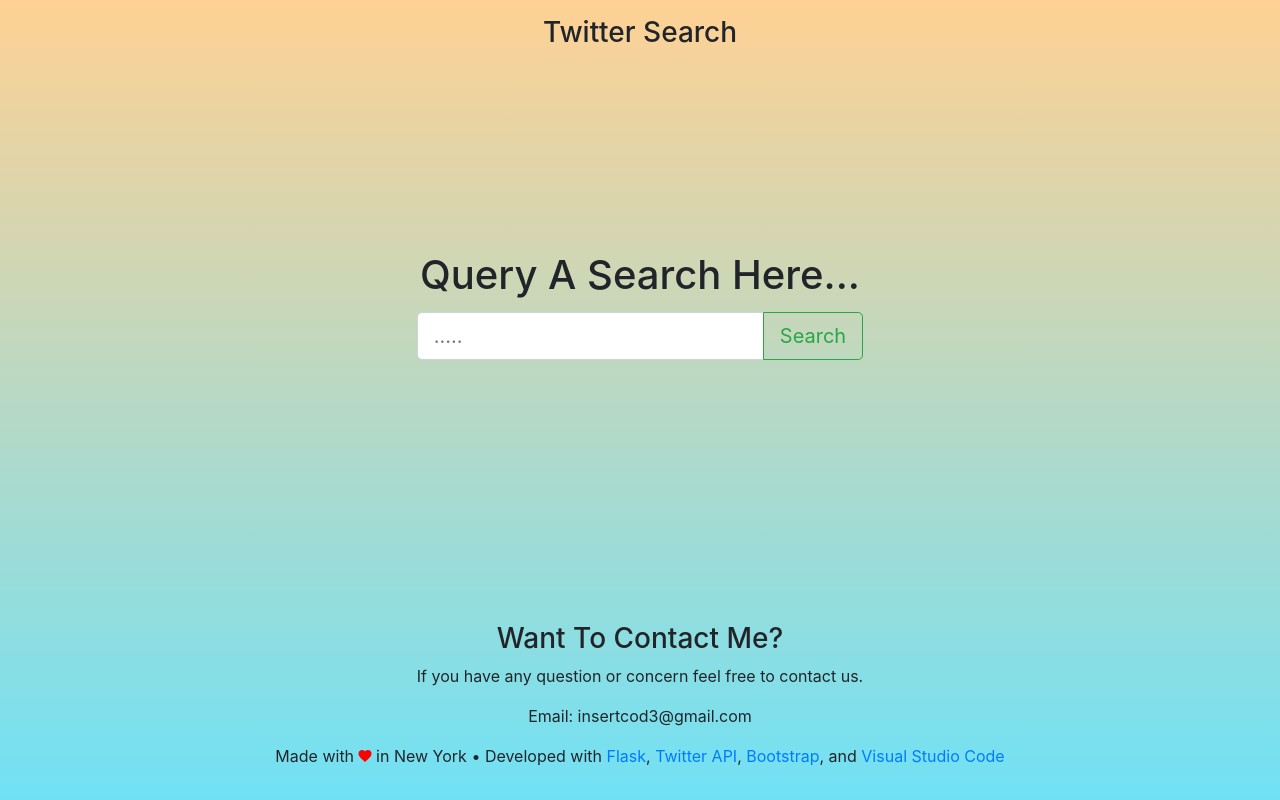
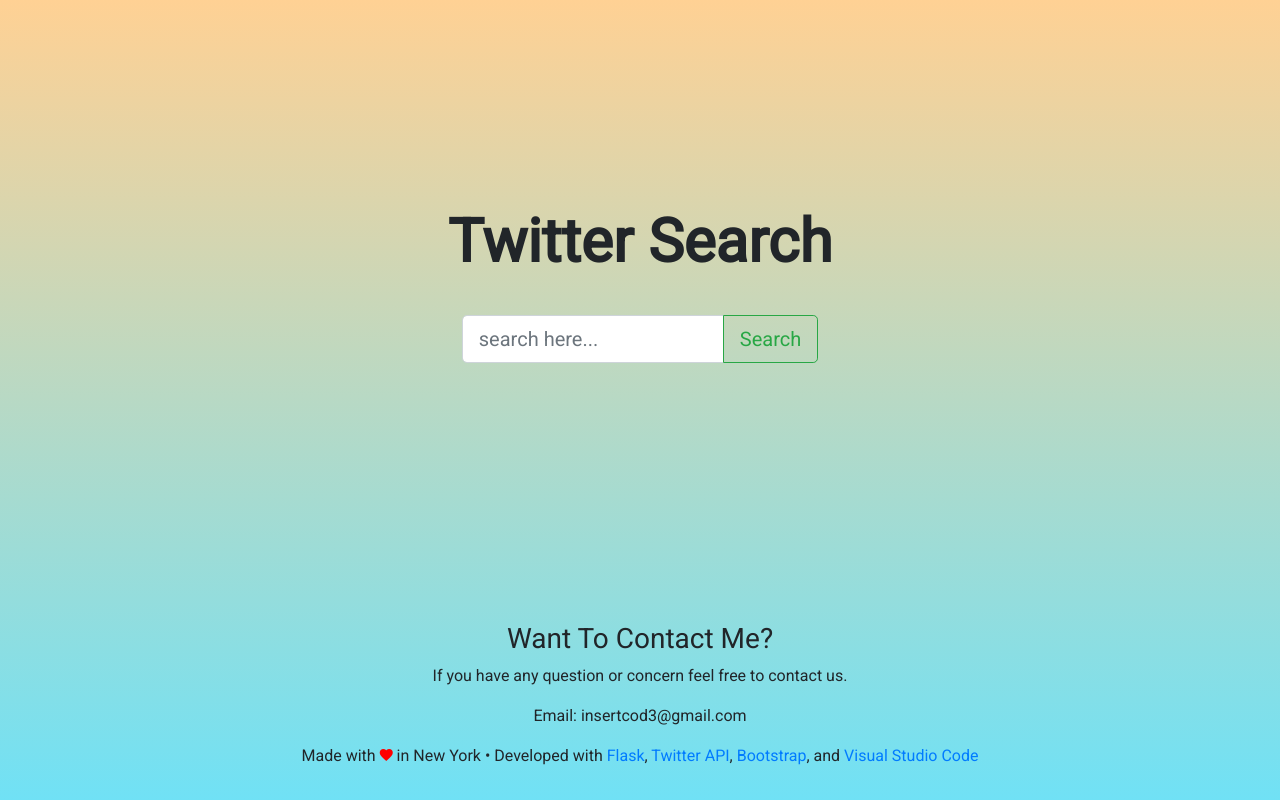
Before and after one commit to InSertCod3/TwitterQuery, a Flask app: page / in a window 1280 px wide. Run offline with Flask 2, Linux system fonts and the light colour scheme; some libraries are stand-ins or nearby versions.

Commit message:
Better/Clean index layout and new main Font
* Font is not default to "Roboto" on index.html
* Better text layout

```diff
--- a/core/static/main.css
+++ b/core/static/main.css
@@ -1,10 +1,10 @@
 html,
 body {
   height: 100%;
+  font-family: 'Roboto', sans-serif;
   background: #70e1f5;  /* fallback for old browsers */
   background: -webkit-linear-gradient(to bottom, #ffd194, #70e1f5);  /* Chrome 10-25, Safari 5.1-6 */
   background: linear-gradient(to bottom, #ffd194, #70e1f5); /* W3C, IE 10+/ Edge, Firefox 16+, Chrome 26+, Opera 12+, Safari 7+ */
-
 }
 
 body {
--- a/core/templates/index.html
+++ b/core/templates/index.html
@@ -16,6 +16,8 @@
     <script src="https://cdnjs.cloudflare.com/ajax/libs/jquery/3.4.1/jquery.min.js" integrity="sha256-CSXorXvZcTkaix6Yvo6HppcZGetbYMGWSFlBw8HfCJo=" crossorigin="anonymous"></script>
     <!-- Our CSS for this template -->
     <link href="{{ url_for('static', filename='main.css') }}" rel="stylesheet">
+    <!-- Our Font for this template -->
+    <link href="https://fonts.googleapis.com/css?family=Roboto&display=swap" rel="stylesheet">
 
     <style>
         .bd-placeholder-img {
@@ -39,7 +41,9 @@
     <div class="cover-container d-flex w-100 h-100 p-3 mx-auto flex-column">
         <header class="masthead mb-auto">
             <div class="inner">
-                <h3 class="masthead-brand">Twitter Search</h3>
+                <!--
+                <h3 class="masthead-brand">Twitter Query</h3>
+                -->
                  <!-- Tabs Nav -->
                  <!--
                 <nav class="nav nav-masthead justify-content-center">
@@ -52,10 +56,10 @@
         </header>
 
         <main role="main" class="inner cover">
-            <h1 style="margin-bottom: 1%" class="cover-heading">Query A Search Here...</h1>
+            <h1 id="search_bar_tilte" style="margin-bottom: 3%; font-size: 60px; position: relative;" class="cover-heading"><strong>Twitter Search</strong></h1>
             <form class="form-inline mt-2 mt-md-0 d-flex justify-content-center" action="/search" method="get">
                 <div class="input-group input-group-lg mb-3">
-                        <input type="text" class="form-control inputGroup-sizing-lg" name="q" id="search_query" placeholder="....." aria-label="....." aria-describedby="basic-addon2">
+                        <input type="text" class="form-control inputGroup-sizing-lg" name="q" id="search_query" placeholder="search here..." aria-label="search here..." aria-describedby="basic-addon2">
                         <div class="input-group-append">
                                 <button class="btn btn-outline-success my-2 my-sm-0" type="submit">Search</button>
                         </div>
```
